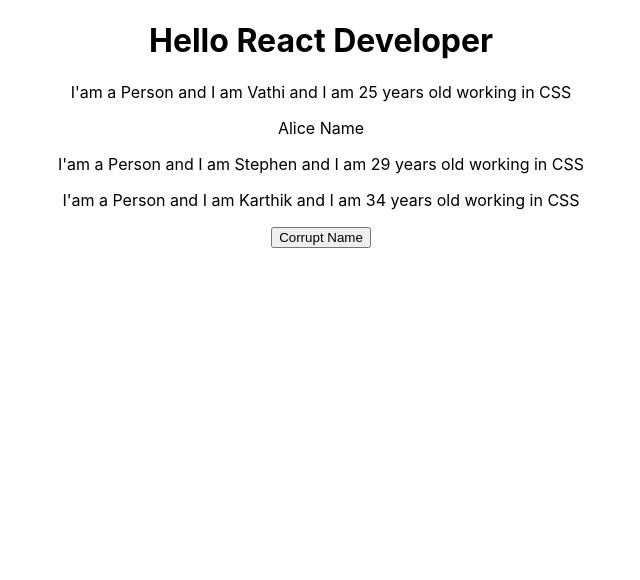
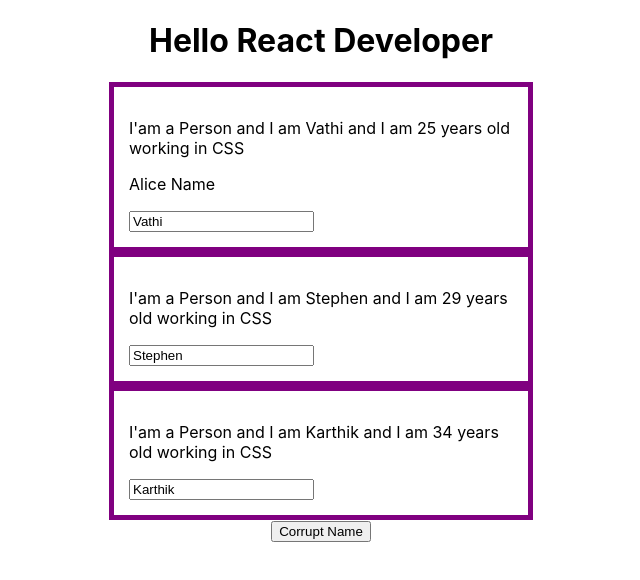
Before and after one commit to VathiRajan/JS-ReactJS, a React (Create React App) app in the folder my-app/: page / in a window 1280 px wide. Shown: the top 580 px of the page, without its empty margins (319-959 px from the left). Built offline with nearby package versions, Linux system fonts and the light colour scheme.

Commit message:
initial-commit

```diff
--- a/my-app/src/App.js
+++ b/my-app/src/App.js
@@ -1,9 +1,12 @@
 import React, { useState } from 'react';
-import logo from './logo.svg';
+
 import './App.css';
 import Person from './Person/Person';
 
 const App = props => {
+
+
+
   //useState always returns exactly two elements
   //first element : current state, an object, whose state needs to be changed
   //second element : is a function which he helps us to update the state
@@ -26,7 +29,7 @@
   });
   const [otherState, setOtherState] = useState("Other state")
 
-  const switchNameHandler = () => {
+  const switchNameHandler = (newName) => {
     console.log(personState, otherState)
     //When using setState you have to manually override all.
     //Instead we have multiple individual states so other states are untouched
@@ -35,7 +38,7 @@
       {
         persons: [
           {
-            name: " Mangathaa Daaw ",
+            name: newName,
             age: 25
           },
           {
@@ -52,18 +55,47 @@
     )
   }
 
+  const nameChangeHandler = (event) => {
+    setPersonState(
+      {
+        persons: [
+          {
+            name: "Man",
+            age: 25
+          },
+          {
+            name: event.target.value,
+            age: 29
+          },
+          {
+            name: " Thupaaki Daaw ",
+            age: 34
+          }
+        ],
+
+      }
+    )
+  };
+
   return (
     <div className="App" >
       <h1>Hello React Developer</h1>
-      <Person name={personState.persons[0].name} age={personState.persons[0].age} > Alice Name</Person>
-      <Person name={personState.persons[1].name} age={personState.persons[1].age} />
-      <Person name={personState.persons[2].name} age={personState.persons[2].age} />
+      <Person
+        name={personState.persons[0].name}
+        age={personState.persons[0].age}
+        click={switchNameHandler.bind(this, "Simran")}> Alice Name</Person>
+      <Person
+        name={personState.persons[1].name}
+        age={personState.persons[1].age}
+        change={nameChangeHandler} />
+      <Person
+        name={personState.persons[2].name}
+        age={personState.persons[2].age}
+        click={switchNameHandler.bind(this, "Zira")} />
 
-      <button onClick={switchNameHandler}>Corrupt Name</button>
+      <button onClick={() => switchNameHandler("ZIra **")}>Corrupt Name</button>
     </div>
   );
 }
 
-
-
 export default App;
--- /dev/null
+++ b/my-app/src/Person/Person.css
@@ -0,0 +1,8 @@
+.Person{
+width : 30%;
+margin:auto;
+border: 5px solid purple;
+box-shadow: 1px;
+padding: 15px;
+text-align:left;
+}
--- a/my-app/src/Person/Person.js
+++ b/my-app/src/Person/Person.js
@@ -1,13 +1,15 @@
 import React, { Component } from 'react';
+import './Person.css'
 //In old versions of React's functional component, it didnot support state.
 //But with Hooks, we could have state inside a functioanl component
 const person = (props) => {
 
     return (
 
-        <div>
-            <p>I'am a Person and I am {props.name} and I am {props.age} years old working in CSS</p>
-            <p>{props.children}</p>
+        <div className="Person">
+            <p onClick={props.click}>I'am a Person and I am {props.name} and I am {props.age} years old working in CSS</p>
+            <p >{props.children}</p>
+            <input type="text" onChange={props.change} value={props.name}></input>
         </div>)
 }
 export default person;
```
